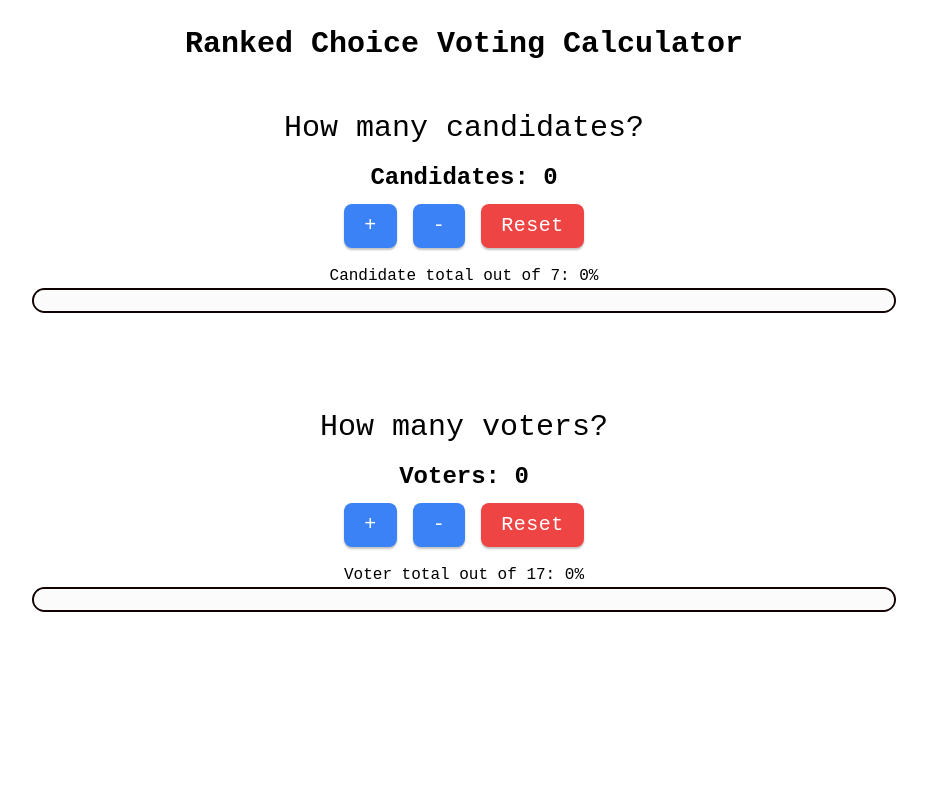
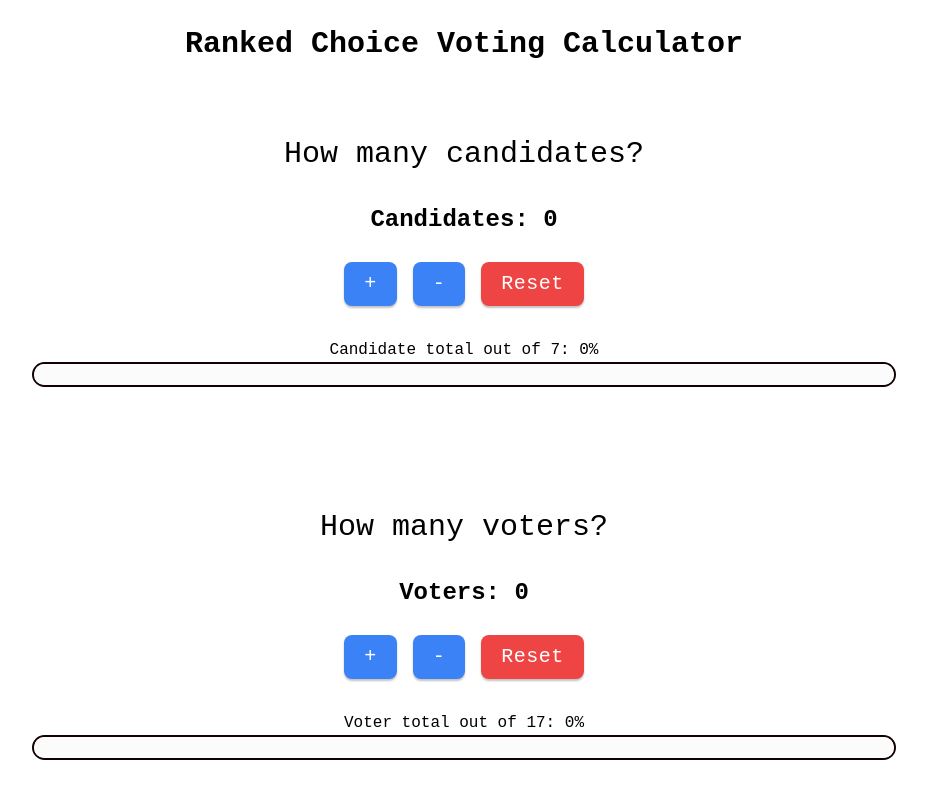
Before and after one commit to BrettEastman/RankedChoice, a Svelte app: page / in a window 1280 px wide. Shown: the top 798 px of the page, without its empty margins (176-1103 px from the left). Built offline with nearby package versions, Linux system fonts and the light colour scheme.

Commit message:
Add Stack to the layout as well

```diff
--- a/src/App.svelte
+++ b/src/App.svelte
@@ -2,6 +2,7 @@
   import TailwindCss from './TailwindCSS.svelte';
   import Button from './lib/Button.svelte';
   import Inline from './lib/Inline.svelte';
+  import Stack from './lib/Stack.svelte';
 
   import { tweened } from 'svelte/motion';
 	import { cubicOut } from 'svelte/easing';
@@ -48,6 +49,7 @@
 <TailwindCss />
 
 <main class="max-w-4xl p-4 m-auto text-center">
+  <Stack gutter="gap-4">
     <h1 class="text-3xl font-bold mt-2.5 mb-12 hover:drop-shadow-xl hover:text-[#646cffaa]">Ranked Choice Voting Calculator</h1>
 
     <p class="text-3xl mt-2.5 mb-4">
@@ -87,7 +89,7 @@
       <label for="voterprog">Voter total out of 17: {Math.floor(($voterCount / 17) * 100)}%</label>
       <progress id="voterprog" max="17" value={$voterCount}></progress>
     </div>
-
+  </Stack>
 </main>
 
 <style>
--- /dev/null
+++ b/src/lib/Stack.svelte
@@ -0,0 +1,16 @@
+<script>
+  export let gutter = 'gap-2';
+</script>
+
+<!--
+@component
+Stack is a layout component designed to 'stack' items on top of each other while maintaining a consistent gutter between each item. It was originally developed for Woodshed.
+
+| Prop   | Type   | Options                             | Default | Description                           |
+| ------ | ------ | ----------------------------------- | ------- | ------------------------------------- |
+| gutter | string | Tailwind class name such as 'gap-4' | 'gap-2' | Used to set the spacing between items |
+-->
+
+<div class="flex flex-col {gutter}">
+  <slot />
+</div>
```
Lines whose indentation alone changed are shown as unchanged.
